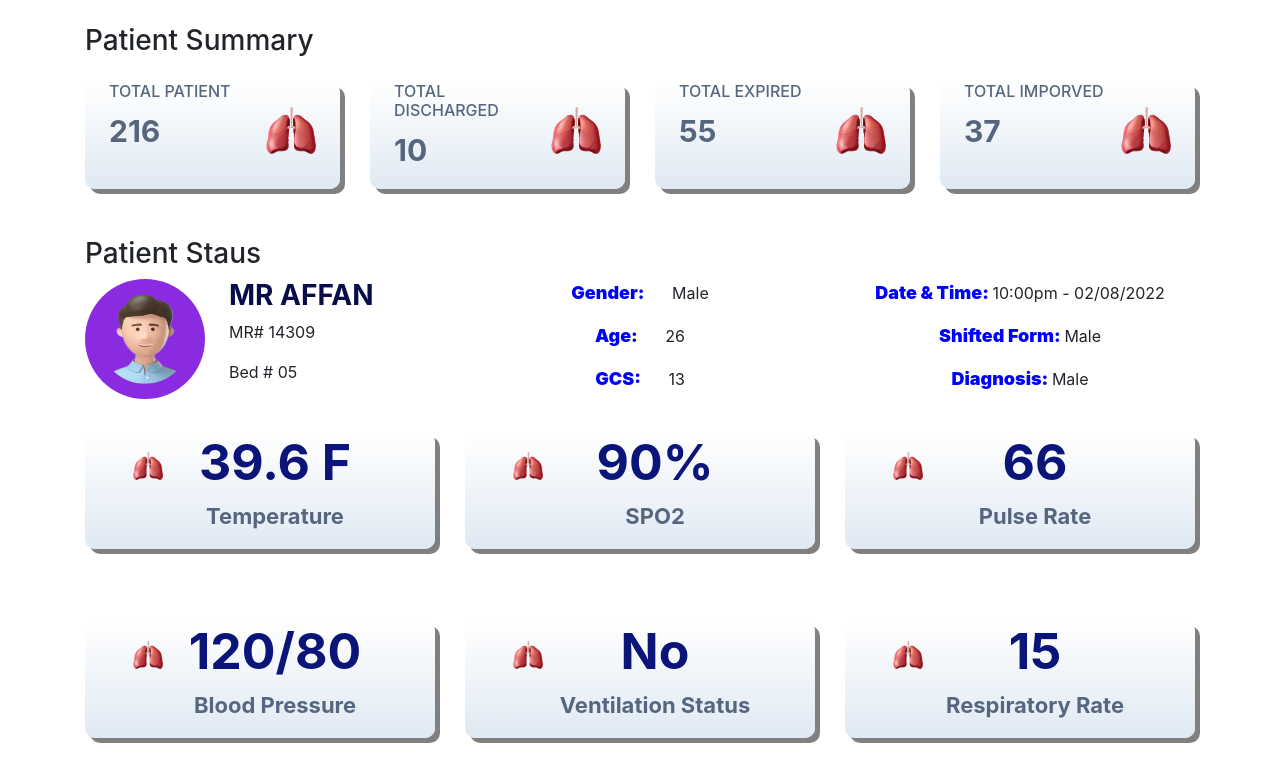
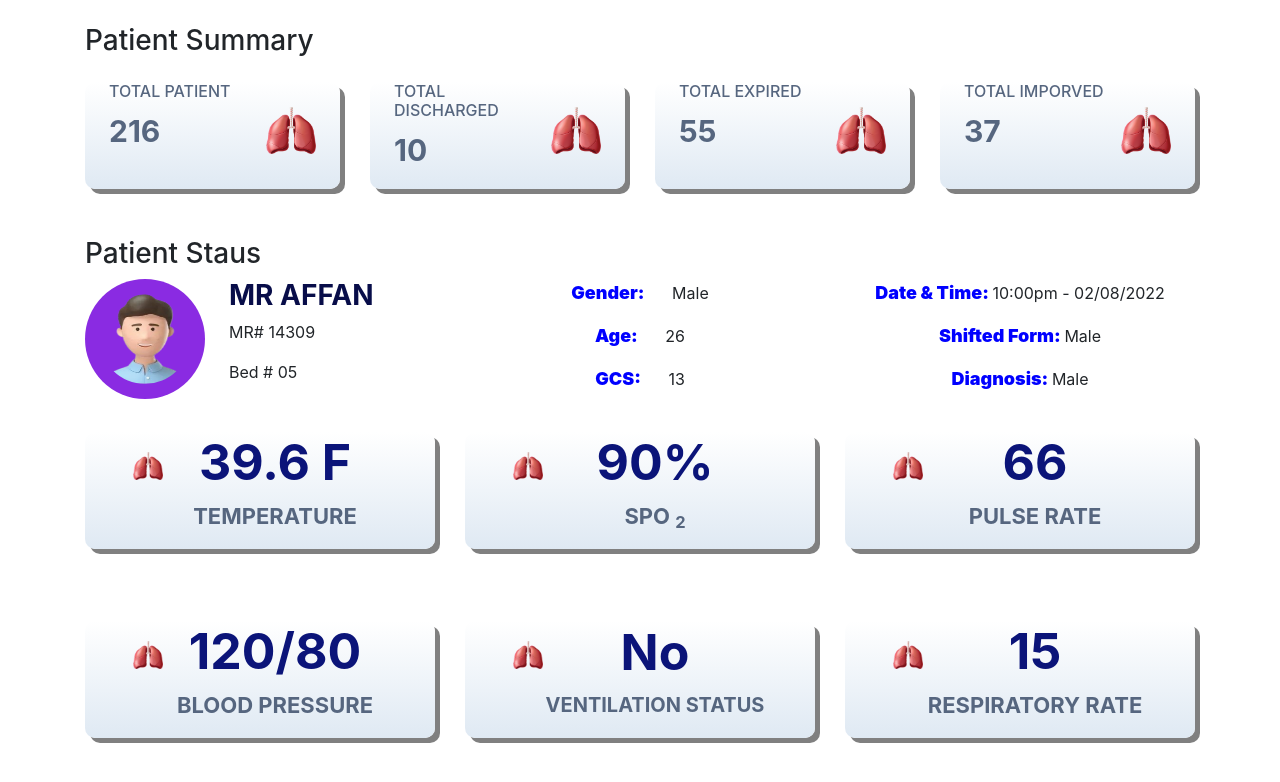
Before and after one commit to wabbi-khan/patient-dashboard, a plain HTML site: page index.html in a window 1280 px wide. Drawn offline with nearby package versions, Linux system fonts and the light colour scheme.

Commit message:
all done

```diff
--- a/index.html
+++ b/index.html
@@ -111,7 +111,7 @@
                         </div>
                         <div class="heading-bottom">
                             <h2 style="text-align:center; font-size:50px; font-weight:bold ;">39.6 F</h2>
-                            <p style="text-align:center;font-size: 22px ;" >Temperature</p>
+                            <p style="text-align:center;font-size: 22px ; text-transform: uppercase;" >Temperature</p>
                         </div>
 
                     </div>
@@ -123,7 +123,7 @@
                         </div>
                         <div class="heading-bottom">
                             <h2 style="text-align:center; font-size:50px; font-weight:bold ;">90%</h2>
-                            <p style="text-align:center;font-size: 22px ;">SPO2</p>
+                            <p style="text-align:center;font-size: 22px ;">SPO <sub>2</sub> </p>
                         </div>
 
                     </div>
@@ -135,7 +135,7 @@
                         </div>
                         <div class="heading-bottom">
                             <h2 style="text-align:center; font-size:50px; font-weight:bold ;">66</h2>
-                            <p  style="text-align:center;font-size: 22px ;">Pulse Rate</p>
+                            <p  style="text-align:center;font-size: 22px ; text-transform: uppercase;">Pulse Rate</p>
                         </div>
 
                     </div>
@@ -155,7 +155,7 @@
                         </div>
                         <div class="heading-bottom">
                             <h2 style="text-align:center; font-size:50px; font-weight:bold ;">120/80</h2>
-                            <p style="text-align:center;font-size: 22px ;">Blood Pressure</p>
+                            <p style="text-align:center;font-size: 22px ; text-transform: uppercase;">Blood Pressure</p>
                         </div>
 
                     </div>
@@ -167,7 +167,7 @@
                         </div>
                         <div class="heading-bottom">
                             <h2 style="text-align:center; font-size:50px; font-weight:bold ;">No</h2>
-                            <p style="text-align:center;font-size: 22px ;">Ventilation Status</p>
+                            <p style="text-align:center;font-size: 20px ; text-transform: uppercase;">Ventilation Status</p>
                         </div>
 
                     </div>
@@ -179,7 +179,7 @@
                         </div>
                         <div class="heading-bottom">
                             <h2 style="text-align:center; font-size:50px; font-weight:bold ;">15</h2>
-                            <p style="text-align:center;font-size: 22px ;"  text-transform: uppercase;>Respiratory Rate</p>
+                            <p style="text-align:center;font-size: 22px ; text-transform: uppercase;"  text-transform: uppercase;>Respiratory Rate</p>
                         </div>
 
                     </div>
```
